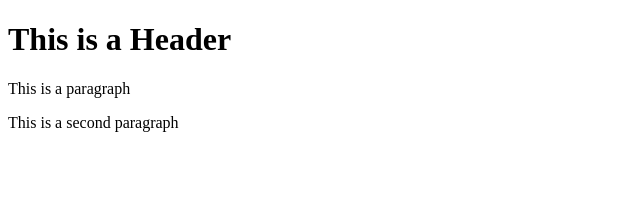
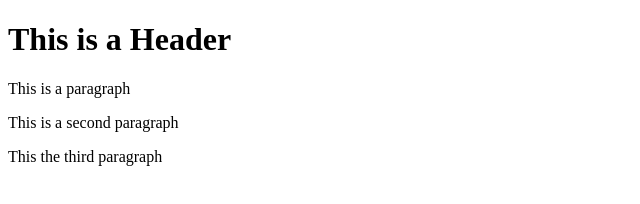
Before and after one commit to gmoraitis/git-test, a website: page index.html in a window 1280 px wide. Shown: the whole page, without its empty margins (0-640 px from the left). Drawn offline with Linux system fonts and the light colour scheme.

Commit message:
fourth commit

```diff
--- a/index.html
+++ b/index.html
@@ -6,5 +6,6 @@
         <h1>This is a Header</h1>
         <p>This is a paragraph</p>
         <p>This is a second paragraph</p>
+        <p>This the third paragraph</p>
     </body>
 </html>
```
Also changed, not shown: package.json (added, +24 -0 lines), 2 other files.
